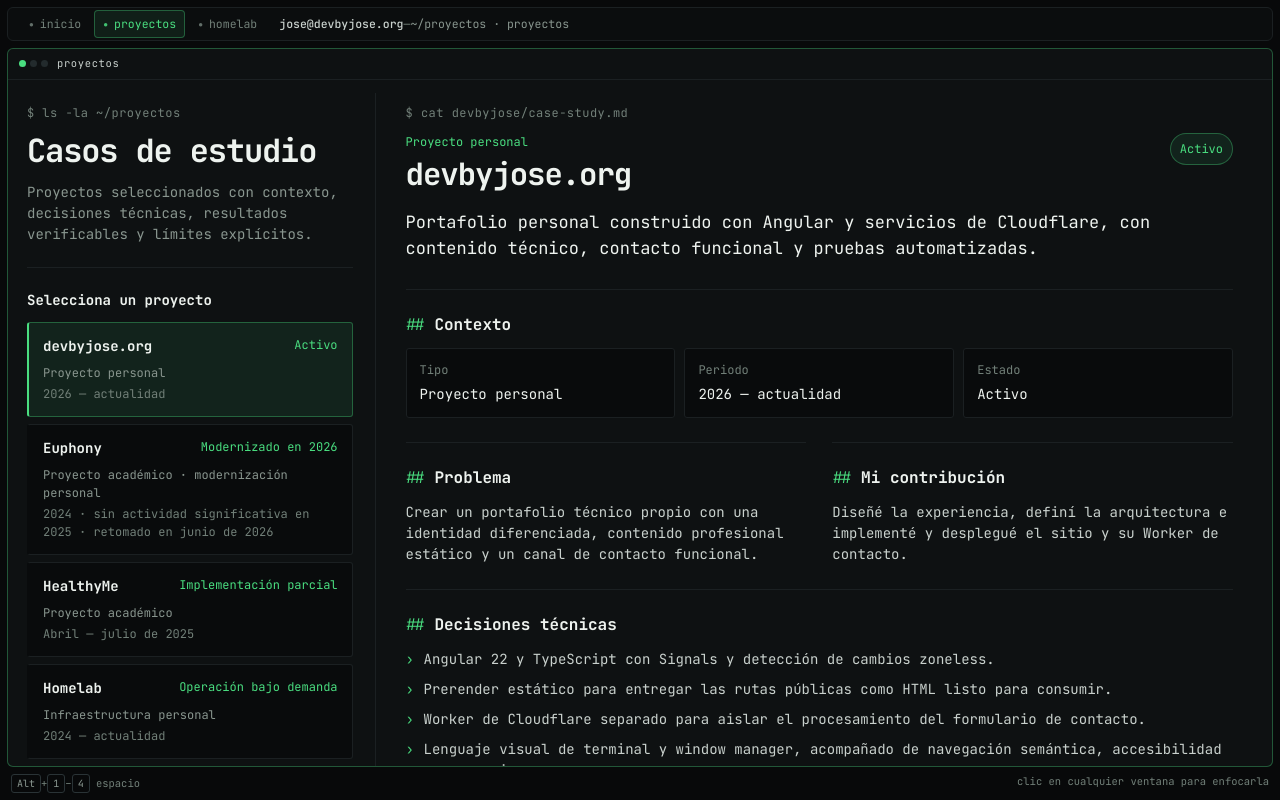
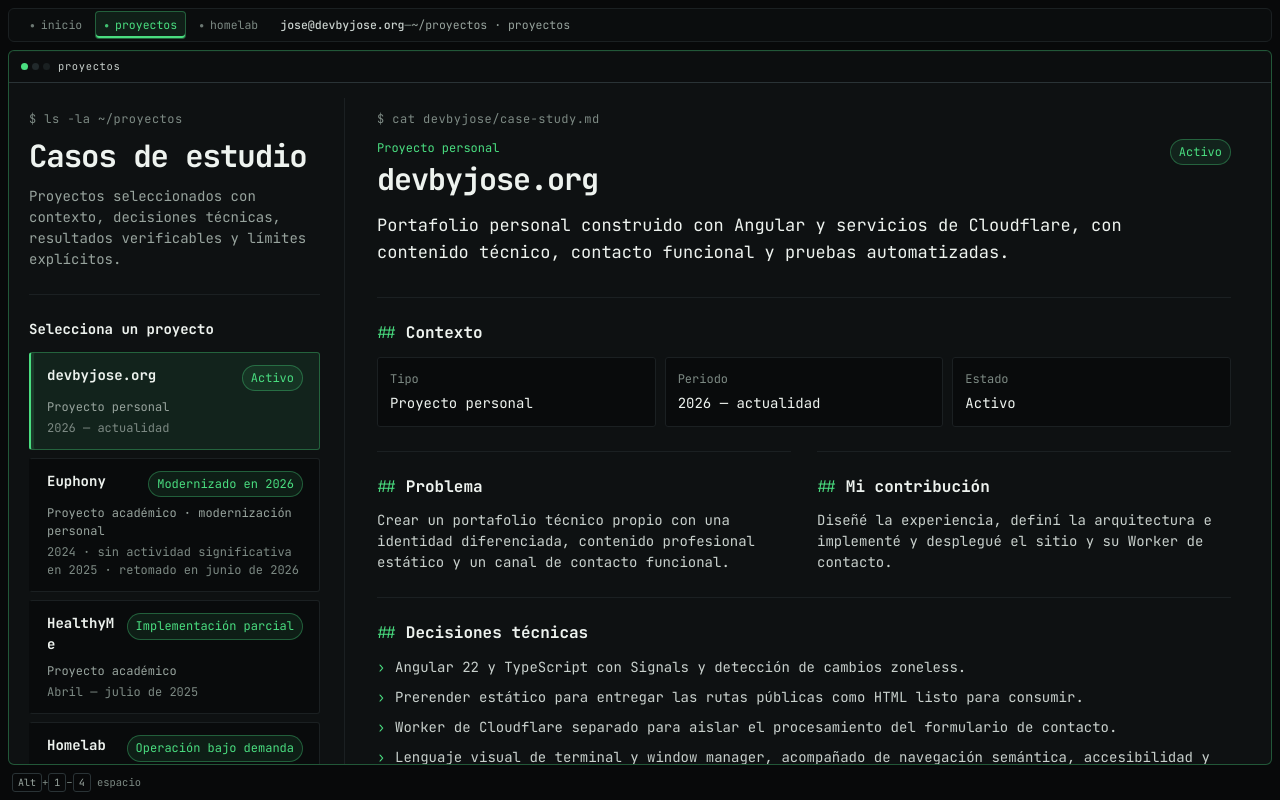
Before and after one commit to TheJose24/devbyjose.org, an Angular app: page /proyectos in a window 1280 px wide. Built offline with nearby package versions, Linux system fonts and the light colour scheme.

Commit message:
style(ui): unificar sistema visual y microinteracciones

```diff
--- a/src/app/app.css
+++ b/src/app/app.css
@@ -15,10 +15,18 @@
 .ws-btn {
   display: flex; align-items: center; justify-content: center; min-height: 28px; padding: 0 8px;
   border: 1px solid transparent; border-radius: 4px; color: var(--dimmer);
-  background: none; font: inherit; cursor: pointer; transition: 0.14s;
+  background: none; font: inherit; cursor: pointer; text-decoration: none;
+  transition: color var(--motion-fast) var(--motion-ease),
+    background-color var(--motion-fast) var(--motion-ease),
+    border-color var(--motion-fast) var(--motion-ease),
+    box-shadow var(--motion-fast) var(--motion-ease);
 }
-.ws-btn:hover { color: var(--fg); background: #121617; }
-.ws-btn.active { color: var(--accent); border-color: var(--accent-line); background: var(--accent-soft); }
+.ws-btn:hover { color: var(--fg-hi); border-color: var(--line-hi); background: #121617; }
+.ws-btn.active {
+  color: var(--accent); border-color: var(--accent-line); background: var(--accent-soft);
+  box-shadow: inset 0 -2px var(--accent);
+}
+.ws-btn:active { background: rgba(74, 222, 128, 0.14); }
 .glyph { font-size: 8px; margin-right: 6px; opacity: 0.85; }
 
 .bar-title { flex: 1; color: var(--dim); white-space: nowrap; overflow: hidden; text-overflow: ellipsis; }
@@ -39,8 +47,17 @@
   flex: 0 0 auto; min-height: 36px; padding: 0 12px; border: 1px solid var(--line);
   border-radius: 5px; background: var(--pane); color: var(--dim);
   font: inherit; font-size: 11px; cursor: pointer; white-space: nowrap;
+  transition: color var(--motion-fast) var(--motion-ease),
+    background-color var(--motion-fast) var(--motion-ease),
+    border-color var(--motion-fast) var(--motion-ease),
+    box-shadow var(--motion-fast) var(--motion-ease);
 }
-.tab.on { color: var(--accent); border-color: var(--accent-line); background: var(--accent-soft); }
+.tab:hover { color: var(--fg-hi); border-color: var(--line-hi); background: #121617; }
+.tab.on {
+  color: var(--accent); border-color: var(--accent-line); background: var(--accent-soft);
+  box-shadow: inset 0 -2px var(--accent);
+}
+.tab:active { background: rgba(74, 222, 128, 0.14); }
 
 .stage { flex: 1; min-height: 0; }
 
@@ -63,5 +80,10 @@ kbd {
   .ws-btn { min-height: 44px; padding: 0 12px; }
   .tab { min-height: 44px; }
   .stage { flex: 0 0 auto; min-width: 0; min-height: 0; }
-  .hint { justify-content: center; }
+  .hint { display: none; }
 }
+
+@media (min-width: 821px) and (max-width: 1440px) {
+  .hint span:last-child { display: none; }
+  .hint { justify-content: flex-start; }
+}
--- a/src/app/ui/pane.ts
+++ b/src/app/ui/pane.ts
@@ -34,20 +34,38 @@ import { Wm, panelId, tabId } from '../core/wm';
       display: flex; flex-direction: column; min-height: 0;
       background: var(--pane); border: 1px solid var(--line);
       border-radius: var(--radius); overflow: hidden;
-      transition: border-color 0.15s;
+      transition: border-color var(--motion-fast) var(--motion-ease),
+        background-color var(--motion-fast) var(--motion-ease),
+        box-shadow var(--motion-fast) var(--motion-ease);
     }
-    :host(.focus) { border-color: var(--accent-line); background: var(--pane-hi); }
+    :host(.focus) {
+      border-color: var(--accent-line); background: var(--pane-hi);
+      box-shadow: inset 0 1px rgba(74, 222, 128, 0.05);
+    }
     .pane-bar {
-      display: flex; align-items: center; gap: 9px; padding: 7px 11px; flex: 0 0 auto;
-      border-bottom: 1px solid var(--line); font-size: 10.5px;
+      display: flex; align-items: center; gap: var(--space-2); min-height: 32px;
+      padding: 7px var(--space-3); flex: 0 0 auto;
+      border-bottom: 1px solid var(--line); background: rgba(8, 9, 10, 0.28); font-size: 10.5px;
       color: var(--dim); letter-spacing: 0.06em;
+      transition: color var(--motion-fast) var(--motion-ease),
+        border-color var(--motion-fast) var(--motion-ease);
     }
-    :host(.focus) .pane-bar { color: var(--fg); }
+    :host(.focus) .pane-bar { color: var(--fg); border-bottom-color: var(--line-hi); }
     .pane-dots { display: flex; gap: 4px; flex: 0 0 auto; }
-    .pane-dots i { width: 7px; height: 7px; border-radius: 50%; background: #232b2d; display: block; }
-    :host(.focus) .pane-dots i:first-child { background: var(--accent); }
+    .pane-dots i {
+      width: 7px; height: 7px; border-radius: 50%; background: #293234; display: block;
+      transition: background-color var(--motion-fast) var(--motion-ease),
+        opacity var(--motion-fast) var(--motion-ease);
+    }
+    .pane-dots i:nth-child(2) { opacity: 0.75; }
+    .pane-dots i:nth-child(3) { opacity: 0.5; }
+    :host(.focus) .pane-dots i:first-child { background: var(--accent); opacity: 1; }
     .pane-name { overflow: hidden; text-overflow: ellipsis; white-space: nowrap; }
-    .pane-body { flex: 1; min-height: 0; overflow: auto; padding: 13px 15px; }
+    .pane-body {
+      flex: 1; min-height: 0; overflow: auto;
+      padding: var(--pane-pad-y) var(--pane-pad-x);
+      overscroll-behavior: contain;
+    }
     .pane-foot {
       flex: 0 0 auto; display: flex; align-items: center; gap: 8px;
       padding: 7px 13px; border-top: 1px solid var(--line);
@@ -55,7 +73,8 @@ import { Wm, panelId, tabId } from '../core/wm';
     }
     @media (max-width: 820px) {
       :host { overflow: visible; }
-      .pane-body { overflow: visible; padding: 14px 15px; }
+      .pane-bar { min-height: 34px; padding-inline: var(--space-3); }
+      .pane-body { overflow: visible; padding: var(--pane-pad-y) var(--pane-pad-x); }
     }
   `,
 })
--- a/src/app/workspaces/inicio/inicio.html
+++ b/src/app/workspaces/inicio/inicio.html
@@ -15,7 +15,7 @@
            aria-label="LinkedIn de José Sánchez (se abre en una pestaña nueva)">LinkedIn</a>
         <a class="accion enlace" [href]="links.github" target="_blank" rel="noopener noreferrer"
            aria-label="GitHub de José Sánchez (se abre en una pestaña nueva)">GitHub</a>
-        <a class="accion enlace" [href]="links.email">Contactar</a>
+        <a class="accion principal contacto" [href]="links.email">Contactar</a>
       </nav>
     </header>
 
--- a/src/app/workspaces/proyectos/proyectos.css
+++ b/src/app/workspaces/proyectos/proyectos.css
@@ -2,59 +2,66 @@
 .ws-proyectos > dbj-pane { height: 100%; }
 
 .ws-proyectos .project-workspace {
-  display: grid; grid-template-columns: minmax(300px, 0.72fr) minmax(0, 1.8fr);
-  gap: 0; min-height: 100%;
+  display: grid; grid-template-columns: clamp(300px, 25vw, 360px) minmax(0, 1fr);
+  gap: 0; width: min(100%, 1540px); min-height: 100%; margin: 0 auto;
 }
 
 .ws-proyectos .project-browser {
-  position: sticky; top: 0; align-self: start; padding: 11px 22px 20px 4px;
+  position: sticky; top: 0; align-self: start; padding: var(--space-3) var(--space-5) var(--space-5) var(--space-1);
   border-right: 1px solid var(--line);
 }
-.ws-proyectos .project-intro { padding-bottom: 22px; border-bottom: 1px solid var(--line); }
+.ws-proyectos .project-intro { padding-bottom: var(--space-5); border-bottom: 1px solid var(--line); }
 .ws-proyectos .terminal-label {
   margin: 0 0 11px; color: var(--dimmer); font-size: 12px; letter-spacing: 0.04em;
 }
 .ws-proyectos .project-intro h1 {
-  margin: 0; color: var(--fg-hi); font-size: clamp(27px, 2.5vw, 38px);
+  margin: 0; color: var(--fg-hi); font-size: clamp(27px, 2.4vw, 36px);
   line-height: 1.12; letter-spacing: -0.035em;
 }
 .ws-proyectos .project-intro > p:last-child { margin: 13px 0 0; color: var(--dim); }
 .ws-proyectos .selector-title {
-  margin: 22px 0 11px; color: var(--fg-hi); font-size: 14px; font-weight: 550;
+  margin: var(--space-5) 0 var(--space-3); color: var(--fg-hi); font-size: 14px; font-weight: 550;
 }
-.ws-proyectos .project-list { display: grid; gap: 7px; }
+.ws-proyectos .project-list { display: grid; gap: var(--space-2); }
 .ws-proyectos .project-option {
-  width: 100%; min-height: 92px; padding: 13px 14px; border: 1px solid var(--line);
+  width: 100%; min-height: 92px; padding: var(--space-3) var(--space-4); border: 1px solid var(--line);
   border-left: 2px solid transparent; border-radius: var(--radius-sm); text-align: left;
   background: #090b0c; color: var(--fg); font: inherit; cursor: pointer;
+  transition: color var(--motion-fast) var(--motion-ease),
+    background-color var(--motion-fast) var(--motion-ease),
+    border-color var(--motion-fast) var(--motion-ease),
+    box-shadow var(--motion-fast) var(--motion-ease),
+    transform var(--motion-fast) var(--motion-ease);
 }
-.ws-proyectos .project-option:hover { border-color: var(--line-hi); background: #0e1213; }
+.ws-proyectos .project-option:hover { border-color: var(--line-hi); background: #0e1213; transform: translateX(1px); }
+.ws-proyectos .project-option:active { transform: translateX(1px) scale(0.995); }
 .ws-proyectos .project-option.selected {
   border-color: var(--accent-line); border-left-color: var(--accent); background: var(--accent-soft);
+  box-shadow: inset 3px 0 rgba(74, 222, 128, 0.12);
 }
 .ws-proyectos .option-topline { display: flex; align-items: start; justify-content: space-between; gap: 12px; }
-.ws-proyectos .option-topline strong { color: var(--fg-hi); font-size: 14px; font-weight: 550; }
-.ws-proyectos .project-status { color: var(--accent); font-size: 12px; text-align: right; }
+.ws-proyectos .option-topline strong { color: var(--fg-hi); font-size: 14px; font-weight: 550; overflow-wrap: anywhere; }
+.ws-proyectos :is(.project-status, .status-badge) {
+  flex: 0 0 auto; padding: 4px 8px; border: 1px solid var(--accent-line);
+  border-radius: 999px; color: var(--accent); background: var(--accent-soft);
+  font-size: 12px; line-height: 1.35; text-align: right;
+}
 .ws-proyectos :is(.project-type, .project-period) { display: block; margin-top: 7px; color: var(--dim); font-size: 12px; }
 .ws-proyectos .project-period { margin-top: 3px; color: var(--dimmer); }
 .ws-proyectos .browser-count { margin: 15px 0 0; color: var(--dimmer); font-size: 12px; }
 
-.ws-proyectos .case-study { max-width: 1180px; padding: 11px 24px 42px 30px; }
-.ws-proyectos .case-hero { padding-bottom: 27px; }
+.ws-proyectos .case-study { max-width: 1040px; padding: var(--space-3) var(--space-5) var(--space-7) var(--space-6); }
+.ws-proyectos .case-hero { padding-bottom: var(--space-6); }
 .ws-proyectos .case-heading { display: flex; align-items: start; justify-content: space-between; gap: 24px; }
 .ws-proyectos .case-kicker { margin: 0 0 6px; color: var(--accent); font-size: 12px; }
 .ws-proyectos .case-heading h2 {
-  margin: 0; color: var(--fg-hi); font-size: clamp(27px, 2.4vw, 38px);
+  margin: 0; color: var(--fg-hi); font-size: clamp(27px, 2.35vw, 36px);
   line-height: 1.12; letter-spacing: -0.035em;
 }
-.ws-proyectos .status-badge {
-  flex: 0 0 auto; padding: 6px 9px; border: 1px solid var(--accent-line);
-  border-radius: 999px; color: var(--accent); background: var(--accent-soft); font-size: 12px;
+.ws-proyectos .case-summary {
+  max-width: var(--content-reading); margin: var(--space-4) 0 0; color: var(--fg-hi); font-size: 17px; line-height: 1.55;
 }
-.ws-proyectos .case-summary {
-  max-width: 780px; margin: 18px 0 0; color: var(--fg-hi); font-size: 17px; line-height: 1.55;
-}
-.ws-proyectos .case-section { padding: 24px 0; border-top: 1px solid var(--line); }
+.ws-proyectos .case-section { padding: var(--space-5) 0; border-top: 1px solid var(--line); }
 .ws-proyectos .case-section h3 {
   margin: 0 0 13px; color: var(--fg-hi); font-size: 16px; line-height: 1.35; font-weight: 550;
 }
@@ -62,8 +69,11 @@
 .ws-proyectos .case-section p { margin: 0; }
 .ws-proyectos .case-context dl { display: grid; grid-template-columns: repeat(3, minmax(0, 1fr)); gap: 9px; margin: 0; }
 .ws-proyectos .case-context dl > div {
-  padding: 12px 13px; border: 1px solid var(--line); border-radius: var(--radius-sm); background: #090b0c;
+  padding: var(--space-3); border: 1px solid var(--line); border-radius: var(--radius-sm); background: #090b0c;
+  transition: border-color var(--motion-fast) var(--motion-ease),
+    background-color var(--motion-fast) var(--motion-ease);
 }
+.ws-proyectos .case-context dl > div:hover { border-color: var(--line-hi); background: #0d1011; }
 .ws-proyectos .case-context dt { color: var(--dimmer); font-size: 12px; }
 .ws-proyectos .case-context dd { margin: 5px 0 0; color: var(--fg-hi); overflow-wrap: anywhere; }
 .ws-proyectos .case-columns { display: grid; grid-template-columns: repeat(2, minmax(0, 1fr)); gap: 26px; }
@@ -81,11 +91,16 @@
 .ws-proyectos .project-links a {
   display: inline-flex; align-items: center; min-height: 42px; color: var(--accent); text-underline-offset: 0.2em;
 }
+.ws-proyectos .project-links a:hover { color: var(--fg-hi); }
 
 @media (max-width: 1100px) and (min-width: 821px) {
-  .ws-proyectos .project-workspace { grid-template-columns: minmax(270px, 0.78fr) minmax(0, 1.4fr); }
+  .ws-proyectos .project-workspace { grid-template-columns: minmax(270px, 32vw) minmax(0, 1fr); }
   .ws-proyectos .case-context dl { grid-template-columns: minmax(0, 1fr); }
   .ws-proyectos .case-columns { grid-template-columns: minmax(0, 1fr); gap: 0; }
+}
+
+@media (min-width: 821px) and (max-height: 780px) {
+  .ws-proyectos .project-browser { position: static; }
 }
 
 @media (max-width: 820px) {
@@ -95,12 +110,12 @@
   .ws-proyectos .project-browser {
     position: static; padding: 4px 0 27px; border-right: 0; border-bottom: 1px solid var(--line);
   }
-  .ws-proyectos .project-intro h1 { font-size: 30px; }
+  .ws-proyectos .project-intro h1 { font-size: 29px; }
   .ws-proyectos .project-list { grid-template-columns: repeat(2, minmax(0, 1fr)); }
-  .ws-proyectos .project-option { min-height: 48px; padding: 10px 12px; }
+  .ws-proyectos .project-option { min-height: 58px; padding: 10px 11px; }
   .ws-proyectos .option-topline { display: block; }
   .ws-proyectos :is(.project-status, .project-type, .project-period) { display: none; }
-  .ws-proyectos .case-study { max-width: none; padding: 28px 0 22px; }
+  .ws-proyectos .case-study { max-width: none; padding: var(--space-6) 0 var(--space-5); }
   .ws-proyectos .case-heading { display: block; }
   .ws-proyectos .status-badge { display: inline-block; margin-top: 13px; }
   .ws-proyectos .case-summary { font-size: 16px; }
--- a/src/styles.css
+++ b/src/styles.css
@@ -17,8 +17,8 @@
 
   --fg: #c9d1cd;
   --fg-hi: #eef3ef;
-  --dim: #89968f;
-  --dimmer: #728079;
+  --dim: #98a49e;
+  --dimmer: #7d8a84;
 
   --accent: #4ade80;
   --accent-soft: rgba(74, 222, 128, 0.09);
@@ -29,14 +29,32 @@
 
   --mono: "JetBrains Mono", "Courier New", monospace;
 
-  --gap: 7px;
+  --space-1: 4px;
+  --space-2: 8px;
+  --space-3: 12px;
+  --space-4: 16px;
+  --space-5: 24px;
+  --space-6: 32px;
+  --space-7: 40px;
+  --space-8: 48px;
+
+  --gap: var(--space-2);
+  --pane-pad-x: clamp(14px, 1.25vw, 20px);
+  --pane-pad-y: clamp(14px, 1.15vw, 18px);
+  --section-space: var(--space-6);
+  --content-wide: 1240px;
+  --content-reading: 780px;
   --radius: 6px;
   --radius-sm: 3px;
+  --motion-fast: 150ms;
+  --motion-ease: ease-out;
 }
 
 *, *::before, *::after { box-sizing: border-box; }
 
 html, body { height: 100%; }
+
+dbj-root { display: block; height: 100%; }
 
 body {
   margin: 0;
@@ -56,8 +74,18 @@ body {
 ::-webkit-scrollbar-track { background: transparent; }
 * { scrollbar-width: thin; scrollbar-color: #222a2c transparent; }
 
-a { color: var(--accent); text-decoration: none; }
-a:hover { color: var(--fg-hi); text-decoration: underline; text-underline-offset: 0.2em; }
+a {
+  color: var(--accent); text-decoration-line: underline; text-decoration-color: transparent;
+  text-decoration-thickness: 1px; text-underline-offset: 0.24em;
+  transition: color var(--motion-fast) var(--motion-ease),
+    text-decoration-color var(--motion-fast) var(--motion-ease);
+}
+a:hover { color: var(--fg-hi); text-decoration-color: currentColor; }
+a:active { color: var(--accent); }
+
+:where(a, button) {
+  -webkit-tap-highlight-color: rgba(74, 222, 128, 0.14);
+}
 
 :where(a, button, input):focus-visible {
   outline: 2px solid var(--accent);
@@ -72,11 +100,11 @@ a:hover { color: var(--fg-hi); text-decoration: underline; text-underline-offset
   overflow: hidden; clip: rect(0, 0, 0, 0); white-space: nowrap; border: 0;
 }
 
-.workspace-heading { margin: 0 0 12px; }
+.workspace-heading { margin: 0 0 var(--space-4); }
 .workspace-heading h1 {
   margin: 0; color: var(--fg-hi); font-size: 18px; line-height: 1.25; font-weight: 500;
 }
-.workspace-heading p { margin: 3px 0 0; color: var(--dim); }
+.workspace-heading p { margin: var(--space-1) 0 0; color: var(--dim); }
 
 p { margin: 0 0 10px; }
 p:last-child { margin-bottom: 0; }
@@ -101,7 +129,7 @@ pre { margin: 0; font: inherit; white-space: pre; }
 .kv dt { color: var(--dim); }
 .kv dd { margin: 0; color: var(--fg); }
 
-.rule { border: 0; border-top: 1px solid var(--line); margin: 11px 0; }
+.rule { border: 0; border-top: 1px solid var(--line); margin: var(--space-3) 0; }
 
 /* listados navegables tipo ls
    Cada fila es el propio enlace o botón, no una celda con uno dentro: así toda
@@ -121,9 +149,12 @@ pre { margin: 0; font: inherit; white-space: pre; }
   width: 100%; padding: 9px; border: 0; border-bottom: 1px solid #14191a;
   background: none; color: inherit; font: inherit; text-align: left;
   text-decoration: none; cursor: pointer;
+  transition: color var(--motion-fast) var(--motion-ease),
+    background-color var(--motion-fast) var(--motion-ease),
+    border-color var(--motion-fast) var(--motion-ease);
 }
-.fila:hover { background: #101415; opacity: 1; }
-.fila.sel { background: var(--accent-soft); }
+.fila:hover { background: #101415; border-bottom-color: var(--line-hi); opacity: 1; }
+.fila.sel { background: var(--accent-soft); box-shadow: inset 2px 0 var(--accent); }
 .fila:focus-visible { outline: 1px solid var(--accent-line); outline-offset: -1px; }
 .fila .nm { color: var(--accent); }
 .fila:hover .nm { text-decoration: underline; }
@@ -144,12 +175,16 @@ table.ls .nm { color: var(--accent); }
 
 @media (max-width: 820px) {
   html, body { height: auto; min-height: 100%; overflow-x: clip; }
+  dbj-root { height: auto; min-height: 100%; }
   body { overflow-y: auto; font-size: 16px; }
   .kv { grid-template-columns: 82px minmax(0, 1fr); }
   pre { max-width: 100%; overflow: hidden; font-size: 11px; }
   .lista-cab, table.ls th { font-size: 12px; }
   .fila { min-height: 52px; }
   .fila .sub { font-size: 12px; }
+}
+@media (max-width: 360px) {
+  :root { --pane-pad-x: 12px; --pane-pad-y: 13px; }
 }
 @media (max-width: 400px) {
   pre { font-size: 10px; }
```
Also changed, not shown: src/app/workspaces/homelab/homelab.css (+28 -17 lines), src/app/workspaces/inicio/inicio.css (+43 -20 lines).
